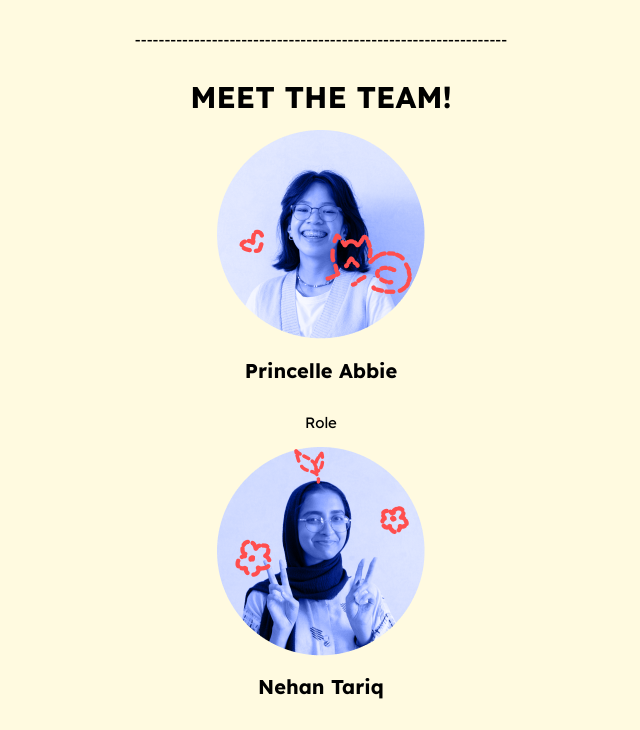
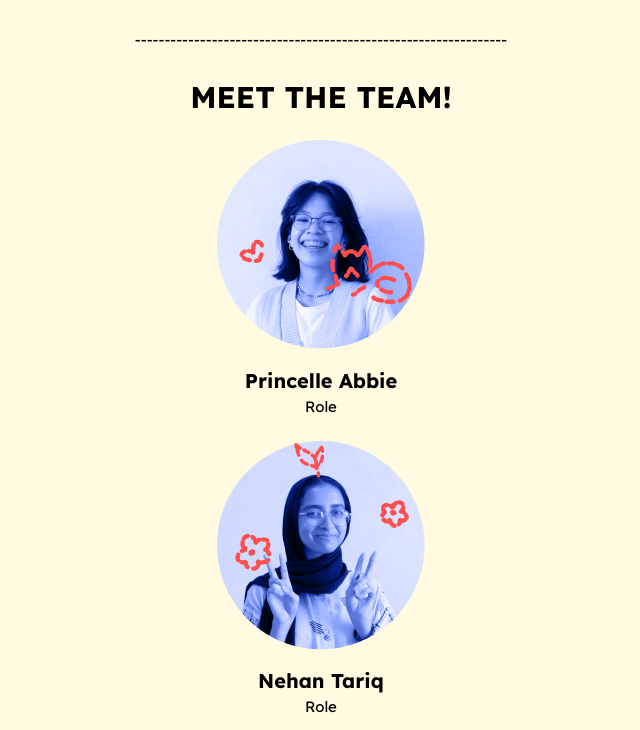
Before and after one commit to VincentAmante/sewcial-old, a Vue app: page /test-nehan in a window 1280 px wide. Shown: the part 1446-2176 px from the top of the page, without its empty margins (319-959 px from the left). Built offline with nearby package versions, Linux system fonts and the light colour scheme.

Commit message:
Update TeamPictures.vue

```diff
--- a/src/components/TeamPictures.vue
+++ b/src/components/TeamPictures.vue
@@ -37,16 +37,23 @@ const props = defineProps({
 <!-- Scoped Styling -->
 <style scoped lang="scss">
 
-.team-container{
-    @include flex;
-    justify-content: center;
-    align-items: center;
+.member-card{
+    text-align: center;
+    margin: 10px;
 }
-.member-card{
-    @include flex-col;
-    align-items: center;
+.member-role{
+    margin-top: -10px;
 }
-.member-details{
-    @extend .member-card;
-}
+// .team-container{
+//     @include flex;
+//     justify-content: center;
+//     align-items: center;
+// }
+// .member-card{
+//     @include flex-col;
+//     align-items: center;
+// }
+// .member-details{
+//     @extend .member-card;
+// }
 </style>
```
